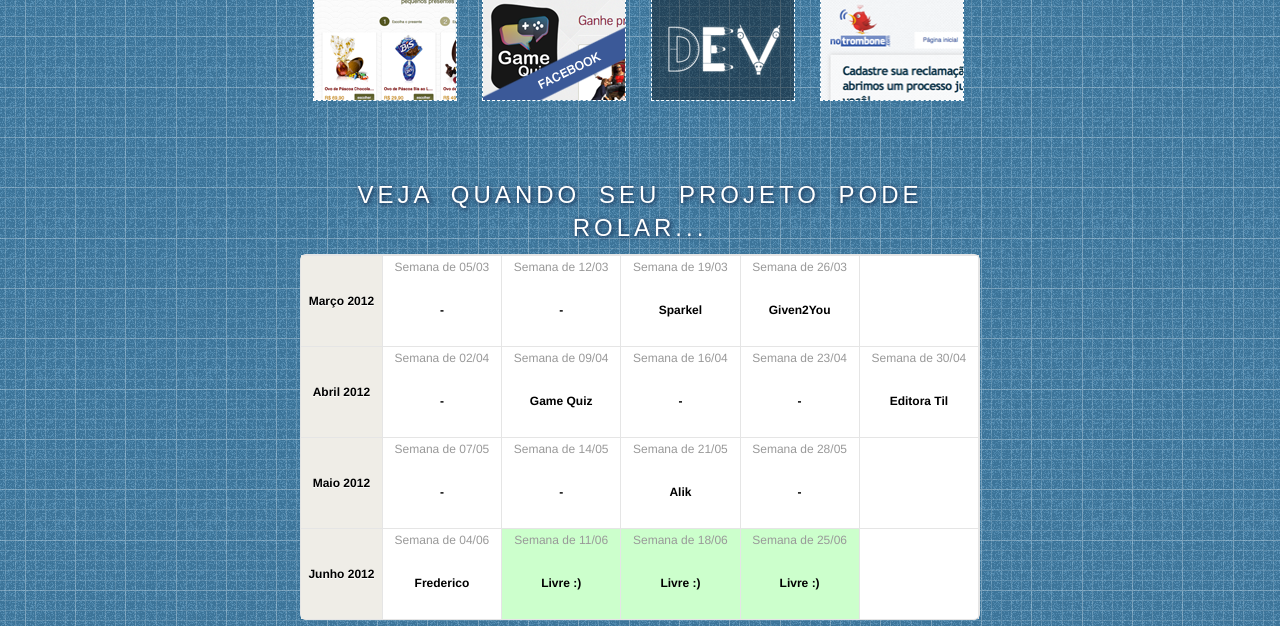
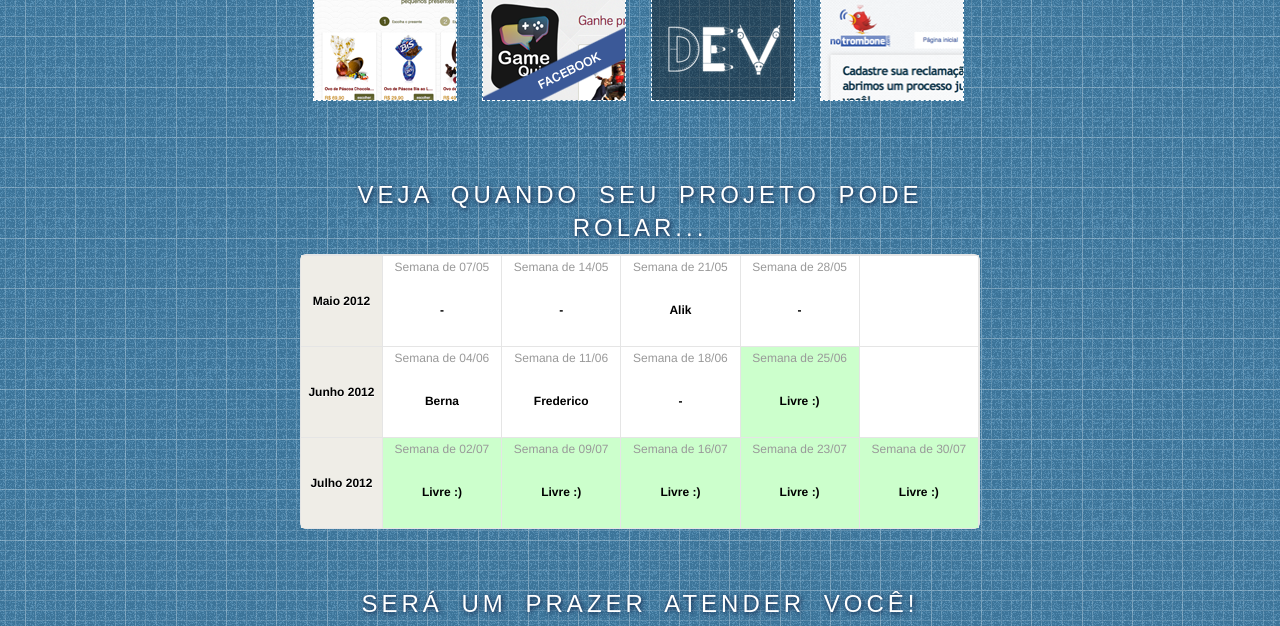
Before and after one commit to marciomarques/startupdev.github.com, a Jekyll site: the page built from index.html, in a window 1280 px wide and 900 px high, scrolled down 1448 px, cut to the strip 0-626 px from the top of the window. Built offline with Jekyll 4.4.1, drawn with Linux system fonts in a browser that asks for light colours; nearby versions of some CDN libraries; some web fonts are replaced.

Commit message:
Updating calendar.

```diff
--- a/index.html
+++ b/index.html
@@ -401,7 +401,7 @@ layout: default
           </div>
         </td>
         <td>&nbsp;</td>
-      </tr-->
+      </tr>
       <tr>
         <th>
           <div class="day">Março 2012</div>
@@ -488,7 +488,7 @@ layout: default
             </strong>
           </div>
         </td>
-      </tr>
+      </tr-->
       <tr>
         <th>
           <div class="day">Maio 2012</div>
@@ -539,23 +539,23 @@ layout: default
           <div class="day">Semana de 04/06</div>
           <div class="day-content">
             <strong>
+              Berna
+            </strong>
+          </div>
+        </td>
+        <td>
+          <div class="day">Semana de 11/06</div>
+          <div class="day-content">
+            <strong>
               Frederico
             </strong>
           </div>
         </td>
-        <td class="current">
-          <div class="day">Semana de 11/06</div>
-          <div class="day-content">
-            <strong>
-              Livre :)
-            </strong>
-          </div>
-        </td>
-        <td class="current">
+        <td>
           <div class="day">Semana de 18/06</div>
           <div class="day-content">
             <strong>
-              Livre :)
+              -
             </strong>
           </div>
         </td>
@@ -568,6 +568,53 @@ layout: default
           </div>
         </td>
         <td>&nbsp;</td>
+      </tr>
+      <tr>
+        <th>
+          <div class="day">Julho 2012</div>
+          <div>
+          </div>
+        </th>
+        <td class="current">
+          <div class="day">Semana de 02/07</div>
+          <div class="day-content">
+            <strong>
+              Livre :)
+            </strong>
+          </div>
+        </td>
+        <td class="current">
+          <div class="day">Semana de 09/07</div>
+          <div class="day-content">
+            <strong>
+              Livre :)
+            </strong>
+          </div>
+        </td>
+        <td class="current">
+          <div class="day">Semana de 16/07</div>
+          <div class="day-content">
+            <strong>
+              Livre :)
+            </strong>
+          </div>
+        </td>
+        <td class="current">
+          <div class="day">Semana de 23/07</div>
+          <div class="day-content">
+            <strong>
+              Livre :)
+            </strong>
+          </div>
+        </td>
+        <td class="current">
+          <div class="day">Semana de 30/07</div>
+          <div class="day-content">
+            <strong>
+              Livre :)
+            </strong>
+          </div>
+        </td>
       </tr>
     </tbody>
   </table>
```
